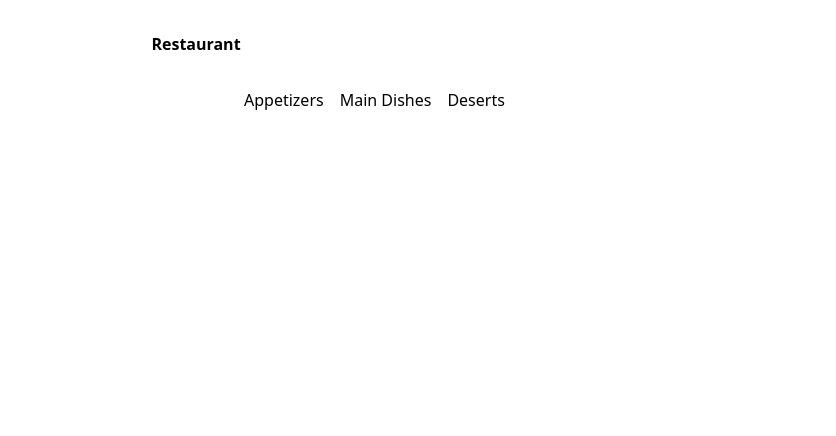
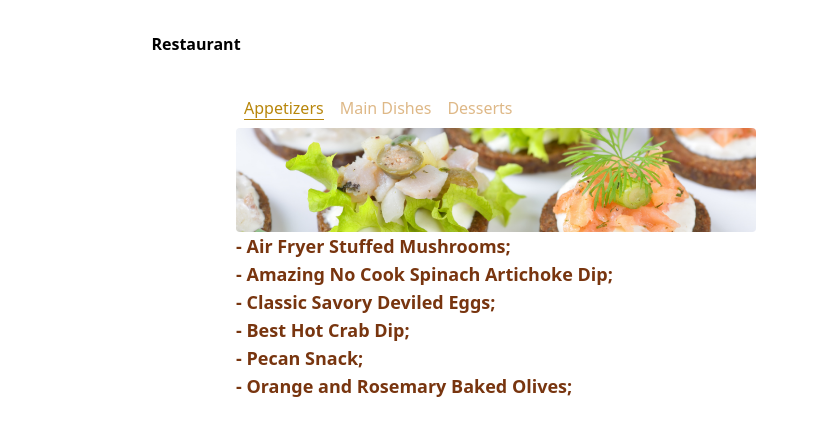
Before and after one commit to carlosveigadev/restaurant-page-js, a website built with webpack: page dist/index.html in a window 1280 px wide. Shown: the full height of the page, 444-1280 px from the left. Built offline with nearby package versions, Linux system fonts and the light colour scheme.

Commit message:
add styles to tabs when selected
add logic to make appetizzers the active element

```diff
--- a/src/JavaScript/appetizers.js
+++ b/src/JavaScript/appetizers.js
@@ -12,7 +12,7 @@ export function appetizers() {
   appetizersDiv.appendChild(appetizerImg);
   appetizersDiv.appendChild(contentAppetizers);
   contentAppetizers.appendChild(appetizersParagraph);
-  appetizersDiv.className = 'mx-10';
+  appetizersDiv.className = 'mx-10 tab-pane active';
   appetizersParagraph.className = 'font-bold text-lg text-yellow-900';
   appetizerImg.setAttribute('src', '/src/assets/imgs/appetizers.png');
   appetizerImg.className = 'rounded'
--- a/src/JavaScript/dessert.js
+++ b/src/JavaScript/desserts.js
@@ -1,4 +1,4 @@
-export function dessert() {
+export function desserts() {
   const tabsDiv = document.getElementById('tabsDiv');
   const dessertDiv = document.createElement('div');
   const dessertImg = document.createElement('img');
@@ -12,7 +12,7 @@ export function dessert() {
   dessertDiv.appendChild(dessertImg);
   dessertDiv.appendChild(contentDessert);
   contentDessert.appendChild(dessertParagraphs);
-  dessertDiv.className = 'mx-10';
+  dessertDiv.className = 'mx-10 tab-pane';
   dessertParagraphs.className = 'font-bold text-lg text-yellow-900';
   dessertImg.setAttribute('src', '/src/assets/imgs/dessert.png');
   dessertImg.className = 'w-full rounded';
--- a/src/JavaScript/mainContent.js
+++ b/src/JavaScript/mainContent.js
@@ -1,4 +1,3 @@
-// import tabsDiv
 export function mainContent() {
   const content = document.getElementById('content');
   const mainContainer = document.createElement('div');
@@ -13,22 +12,18 @@ export function mainContent() {
   mainContainer.className = 'grid grid-cols-2 px-10';
   restaurantImage.className = 'rounded'
   const tabs = document.createElement('ul');
-  const tabsMenu = ['Appetizers', 'Main Dishes', 'Deserts'];
+  const tabsMenu = ['Appetizers', 'Main Dishes', 'Desserts'];
   tabsMenu.forEach(element => {
     var item = document.createElement('li');
-    item.innerHTML = element;
-    item.className = 'button-tab mx-2';
-    item.setAttribute('id', element.split(' ').join(''));
+    var anchor = document.createElement('a');
+    item.appendChild(anchor);
+    anchor.innerHTML = element;
+    item.className = 'button-tab p-2';
+    element = element.split(' ').join('');
+    anchor.setAttribute('href', `#${element}`);
     tabs.appendChild(item);
-  })
+  });
   tabsDiv.appendChild(tabs);
-  tabs.className = 'flex mx-10'
-  // tabsDiv
-
-  // title.textContent = "Restaurant";
-  // content.appendChild(navContainer);
-  // navContainer.appendChild(title);
-  // navContainer.className = "grid grid-cols-1";
-  // title.className = "place-self-center p-8 font-bold";
-
+  tabs.className = 'flex mx-10';
+  tabs.firstChild.className += " active";
 };
--- a/src/JavaScript/mainDish.js
+++ b/src/JavaScript/mainDishes.js
@@ -1,4 +1,4 @@
-export function mainDish() {
+export function mainDishes() {
   const tabsDiv = document.getElementById('tabsDiv');
   const mainDiv = document.createElement('div');
   const mainDishImg = document.createElement('img');
@@ -12,7 +12,7 @@ export function mainDish() {
   mainDiv.appendChild(mainDishImg);
   mainDiv.appendChild(contentMainDish);
   contentMainDish.appendChild(mainDishParagraphs);
-  mainDiv.className = 'mx-10';
+  mainDiv.className = 'mx-10 tab-pane';
   mainDishParagraphs.className = 'font-bold text-lg text-yellow-900';
   mainDishImg.setAttribute('src', '/src/assets/imgs/mainDish.png');
   mainDishImg.className = 'w-full rounded';
--- /dev/null
+++ b/src/assets/style.css
@@ -0,0 +1,32 @@
+ul {
+  list-style: none;
+  padding: 0;
+  color: burlywood;
+}
+
+a {
+  transition: all .3s ease-in-out;
+  border-bottom: 1px solid transparent;
+}
+
+a:hover {
+  color: darkgoldenrod;
+}
+
+ul .active a {
+  color: darkgoldenrod;
+  border-bottom: 1px solid darkgoldenrod;
+  &:hover {
+    border-color: transparent;
+    background: slateblue;
+    color: white;
+  }
+}
+
+.tab-pane {
+  display: none;
+}
+
+.tab-pane.active {
+  display: block;
+}
--- a/src/index.js
+++ b/src/index.js
@@ -1,18 +1,25 @@
 import { mainContent } from './JavaScript/mainContent.js';
 import { navbar } from './JavaScript/navbar.js';
 import { appetizers } from './JavaScript/appetizers.js';
-import { mainDish } from './JavaScript/mainDish.js';
-import { dessert } from './JavaScript/dessert.js';
+import { mainDishes } from './JavaScript/mainDishes.js';
+import { desserts } from './JavaScript/desserts.js';
 
 const restaurant = {
   init() {
     navbar();
     mainContent();
+    appetizers();
+    mainDishes();
+    desserts();
     this.eventListeners();
   },
   eventListeners() {
-    document.getElementsByClassName('button-tab')
-  },
+    function onTabClick() {
+
+    };
+    const tabs = document.getElementById('tabsDiv');
+    tabs.addEventListener('click', onTabClick, false);
+  }
 }
 
 restaurant.init();
```
Also changed, not shown: dist/index.html, dist/main.js.
